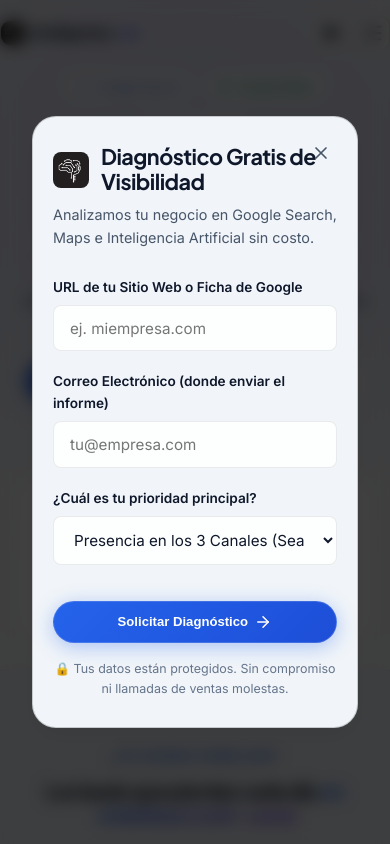
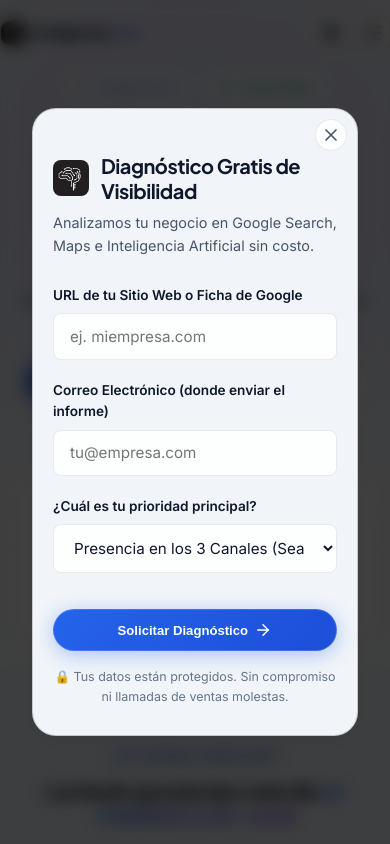
Before and after one commit to ammber69/Inteligentes.net, a React (Vite) app: page / in a window 390 px wide. Both pictures are taken after a click on the button "Diagnóstico gratis". Shown: the top 844 px of the page. Built offline with nearby package versions, Linux system fonts and the light colour scheme.

Commit message:
fix(modal): enhance diagnostic modal close button and responsive header padding

```diff
--- a/src/App.css
+++ b/src/App.css
@@ -666,6 +666,7 @@
   border: 1px solid var(--border-hover);
   border-radius: var(--radius-lg);
   padding: 2.5rem;
+  padding-top: 3rem;
   position: relative;
   box-shadow: var(--shadow-md);
   transform: translateY(20px) scale(0.95);
@@ -678,19 +679,30 @@
 
 .modal-close-btn {
   position: absolute;
-  top: 1.25rem;
-  right: 1.25rem;
-  background: none;
-  border: none;
+  top: 0.85rem;
+  right: 0.85rem;
+  width: 36px;
+  height: 36px;
+  display: flex;
+  align-items: center;
+  justify-content: center;
+  background: var(--bg-card);
+  border: 1px solid var(--border-color);
   color: var(--text-secondary);
   cursor: pointer;
-  padding: 0.4rem;
+  padding: 0;
   border-radius: 50%;
+  z-index: 10;
+  transition: var(--transition-smooth);
+  backdrop-filter: blur(8px);
 }
 
 .modal-close-btn:hover {
   color: var(--text-primary);
-  background: var(--bg-card);
+  background: var(--bg-card-hover);
+  border-color: var(--border-hover);
+  transform: rotate(90deg) scale(1.05);
+  box-shadow: var(--shadow-sm);
 }
 
 .form-group {
@@ -961,10 +973,17 @@
   }
 
   .modal-card {
-    padding: 1.75rem 1.25rem !important;
+    padding: 2.75rem 1.25rem 1.75rem 1.25rem !important;
     margin: 0 0.5rem;
     max-height: 90vh;
     overflow-y: auto;
+  }
+
+  .modal-close-btn {
+    top: 0.65rem !important;
+    right: 0.65rem !important;
+    width: 32px !important;
+    height: 32px !important;
   }
 
   .btn-primary {
--- a/src/components/DiagnosticModal.jsx
+++ b/src/components/DiagnosticModal.jsx
@@ -34,13 +34,13 @@ export const DiagnosticModal = ({ isOpen, onClose }) => {
 
         {!submitted ? (
           <>
-            <div style={{ display: 'flex', alignItems: 'center', gap: '0.75rem', marginBottom: '0.5rem' }}>
+            <div style={{ display: 'flex', alignItems: 'center', gap: '0.75rem', marginBottom: '0.5rem', paddingRight: '2rem' }}>
               <img
                 src={logoImg}
                 alt="Logo"
-                style={{ width: '36px', height: '36px', borderRadius: '8px', objectFit: 'cover' }}
+                style={{ width: '36px', height: '36px', borderRadius: '8px', objectFit: 'cover', flexShrink: 0 }}
               />
-              <h3 style={{ fontSize: '1.35rem', fontWeight: 700 }}>Diagnóstico Gratis de Visibilidad</h3>
+              <h3 style={{ fontSize: '1.25rem', fontWeight: 700, lineHeight: 1.25 }}>Diagnóstico Gratis de Visibilidad</h3>
             </div>
             <p style={{ fontSize: '0.9rem', color: 'var(--text-secondary)', marginBottom: '1.75rem' }}>
               Analizamos tu negocio en Google Search, Maps e Inteligencia Artificial sin costo.
```
